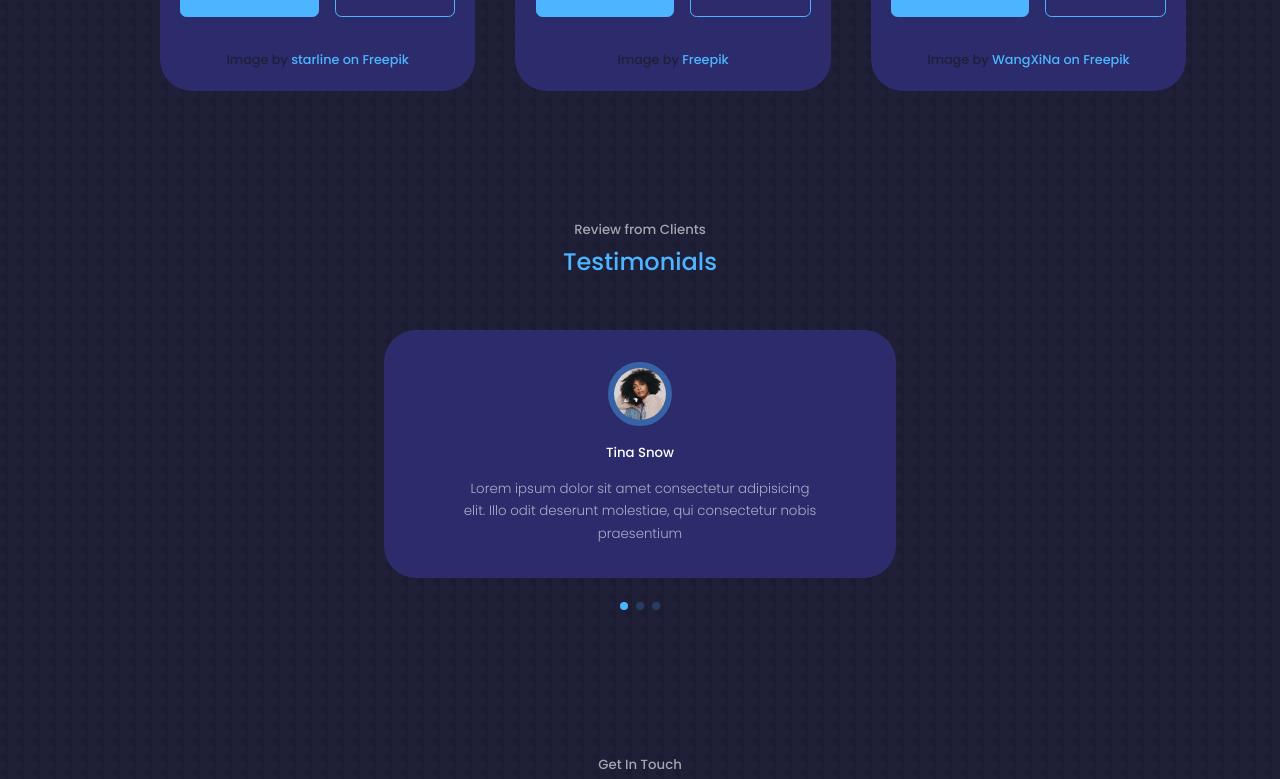
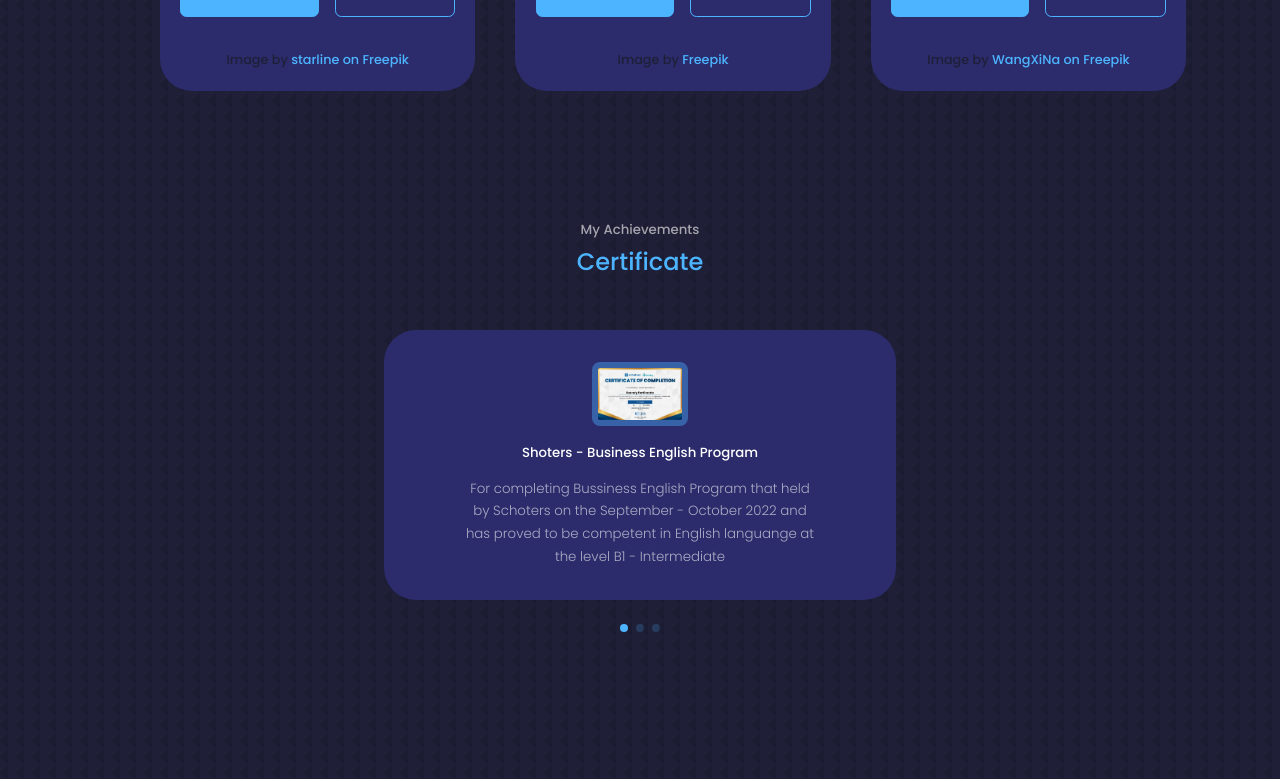
Before and after one commit to reandyferdinanto/reandy_ferdinanto-portfolio, a React (Create React App) app: page / in a window 1280 px wide. Shown: the part 4115-4894 px from the top of the page. Built offline with nearby package versions, Linux system fonts and the light colour scheme.

Commit message:
updating new certificate

```diff
--- a/src/assets/components/portofolio/Portofolio.jsx
+++ b/src/assets/components/portofolio/Portofolio.jsx
@@ -43,7 +43,7 @@ const Portofolio = () => {
   return (
     <section id="portofolio">
       <h5>My Recent Work</h5>
-      <h2>Portofolio</h2>
+      <h2>Portfolio</h2>
       <div className="container portfolio__container">
         {data.map(({ id, image, title, github, demo, credit, credit_url }) => {
           return (
--- a/src/assets/components/testimonials/Testimonials.jsx
+++ b/src/assets/components/testimonials/Testimonials.jsx
@@ -1,8 +1,8 @@
 import React from "react";
 import "./testimonials.css";
-import AVTR1 from "../../../assets/avatar1.jpg";
-import AVTR2 from "../../../assets/avatar2.jpg";
-import AVTR3 from "../../../assets/avatar3.jpg";
+import AVTR1 from "../../../assets/cert1schoters.jpg";
+import AVTR2 from "../../../assets/cert2dibimbing.jpg";
+import AVTR3 from "../../../assets/cert3evermos.jpg";
 // import AVTR4 from "../../../assets/avatar4.jpg";
 
 // import Swiper core and required modules
@@ -17,29 +17,28 @@ import "swiper/css/pagination";
 const data = [
   {
     avatar: AVTR1,
-    name: "Tina Snow",
+    name: "Shoters - Business English Program",
     review:
-      "Lorem ipsum dolor sit amet consectetur adipisicing elit. Illo odit deserunt molestiae, qui consectetur nobis praesentium",
+      "For completing Bussiness English Program that held by Schoters on the September - October 2022 and has proved to be competent in English languange at the level B1 - Intermediate",
   },
   {
     avatar: AVTR2,
-    name: "Shatta Male",
-    review:
-      "Lorem ipsum dolor sit amet consectetur adipisicing elit. Illo odit deserunt molestiae, qui consectetur nobis praesentium",
+    name: "Dibimbing.id - Back-End Web Development ",
+    review: "For successfully completing Back-End Web Development Bootcamp",
   },
   {
     avatar: AVTR3,
-    name: "Kwame Despite",
+    name: "Evermos | Rakamin - Project Based Intern: BackEnd Developer Virtual Internship",
     review:
-      "Lorem ipsum dolor sit amet consectetur adipisicing elit. Illo odit deserunt molestiae, qui consectetur nobis praesentium",
+      "For successfully completing back end developer Virtual Internship Program from Evermos",
   },
 ];
 
 const Testimonials = () => {
   return (
     <section id="testimonials">
-      <h5>Review from Clients</h5>
-      <h2>Testimonials</h2>
+      <h5>My Achievements</h5>
+      <h2>Certificate</h2>
 
       <Swiper
         className="container testimonials__container"
--- a/src/assets/components/testimonials/testimonials.css
+++ b/src/assets/components/testimonials/testimonials.css
@@ -3,11 +3,20 @@
   padding-bottom: 3rem;
 }
 
-.client__avatar {
+/* .client__avatar {
   width: 4rem;
   aspect-ratio: 1/1;
   overflow: hidden;
   border-radius: 50%;
+  margin: 0 auto 1rem;
+  border: 0.4rem solid var(--color-primary-variant);
+} */
+
+.client__avatar {
+  width: 6rem;
+  height: 4rem;
+  overflow: hidden;
+  border-radius: 0.5rem 0.5rem 0.5rem 0.5rem;
   margin: 0 auto 1rem;
   border: 0.4rem solid var(--color-primary-variant);
 }
```
